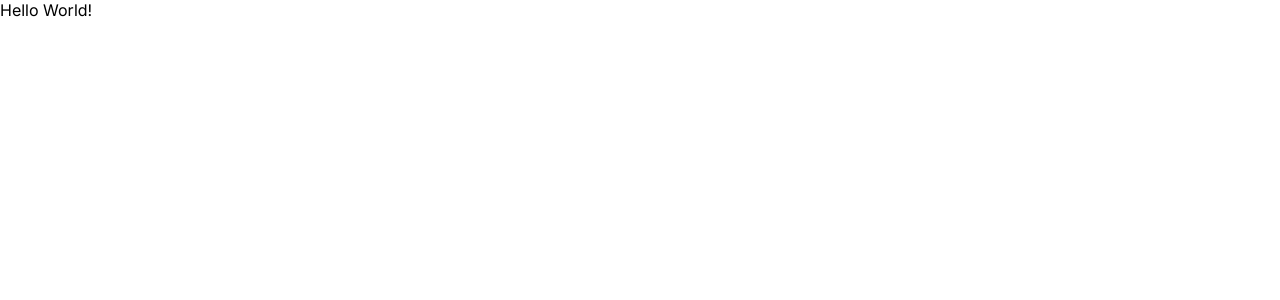
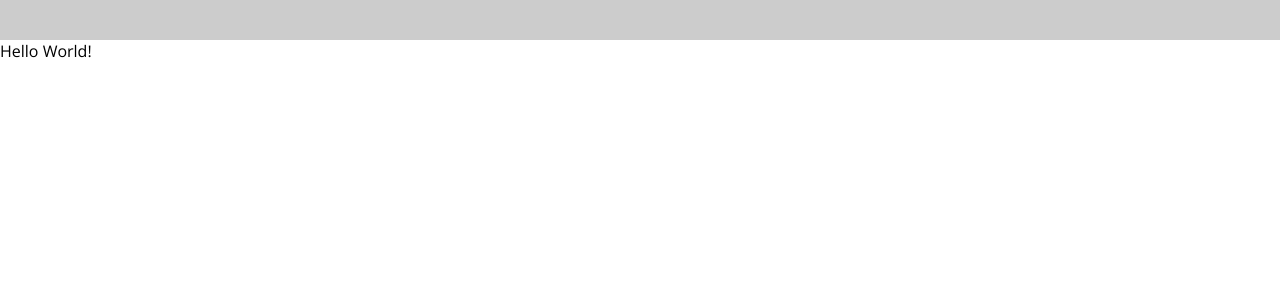
Before and after one commit to alexgred/18xx-app, a Next.js app: page / in a window 1280 px wide. Shown: the top 300 px of the page. Built offline with nearby package versions, Linux system fonts and the light colour scheme.

Commit message:
Fake header

```diff
--- a/app/layout.tsx
+++ b/app/layout.tsx
@@ -1,13 +1,14 @@
-import './globals.css'
-import type { Metadata } from 'next'
-import { Inter } from 'next/font/google'
+import Header from '@/components/Header/Header';
+import './globals.css';
+import type { Metadata } from 'next';
+import { Open_Sans } from 'next/font/google';
 
-const inter = Inter({ subsets: ['latin'] })
+const openSans = Open_Sans({ subsets: ['latin'] });
 
 export const metadata: Metadata = {
-  title: 'Create Next App',
-  description: 'Generated by create next app',
-}
+  title: '18xx-app',
+  description: 'Bank manager',
+};
 
 export default function RootLayout({
   children,
@@ -16,7 +17,10 @@ export default function RootLayout({
 }) {
   return (
     <html lang="en">
-      <body className={inter.className}>{children}</body>
+      <body className={openSans.className}>
+        <Header />
+        {children}
+        </body>
     </html>
-  )
-}
+  );
+};
--- /dev/null
+++ b/components/Header/Header.module.css
@@ -0,0 +1,4 @@
+.header {
+  background-color: #ccc;
+  height: 40px;
+}
--- /dev/null
+++ b/components/Header/Header.tsx
@@ -0,0 +1,8 @@
+import styles from './Header.module.css';
+
+export default function Header() {
+
+  return (
+    <header className={styles.header}></header>
+  );
+}
```
